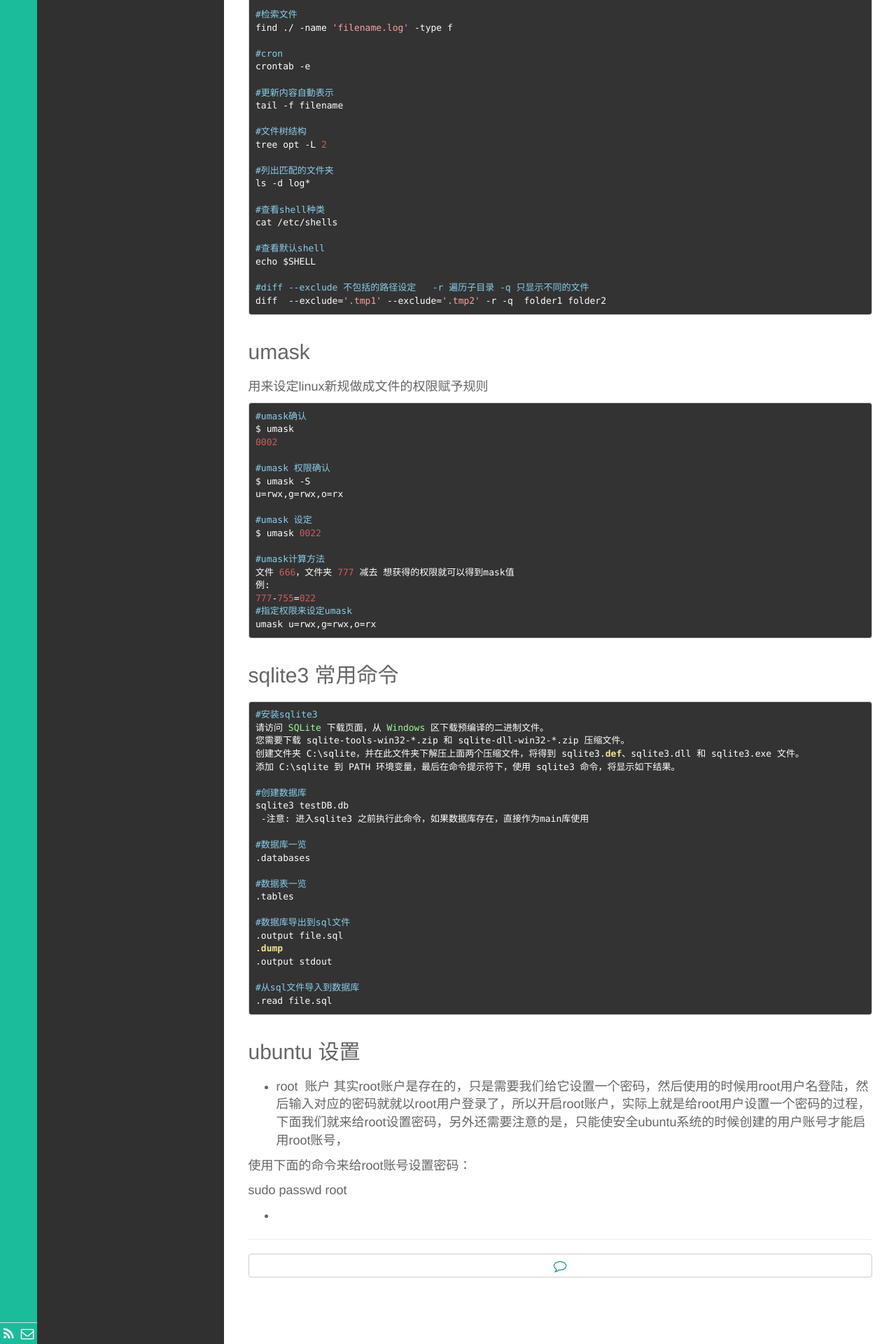
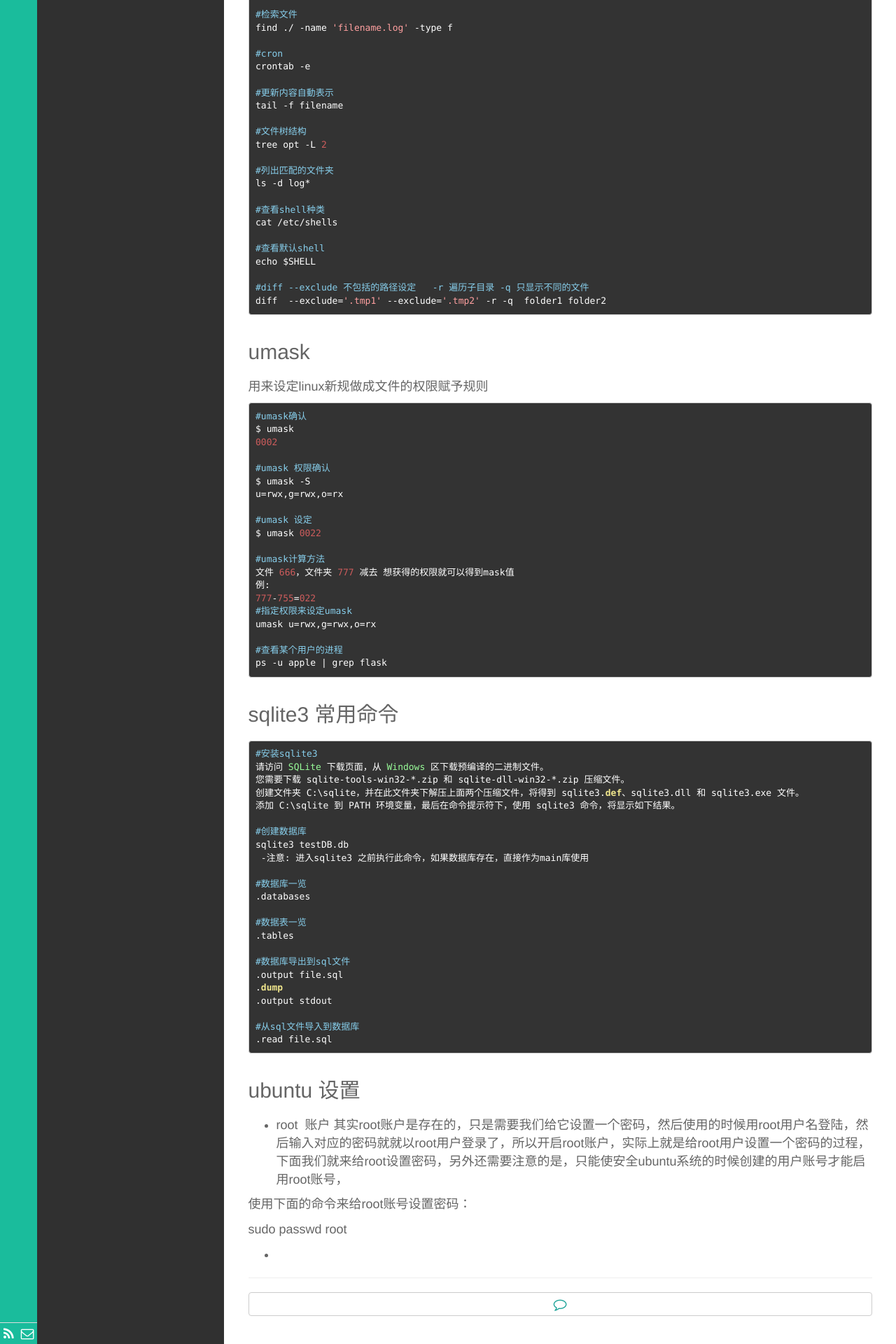
Before and after one commit to kyoyo/kyoyo.github.io, a Jekyll site: the page built from _posts/常用/2017-10-04-LinuxCommand.md, in a window 1280 px wide. Shown: the part 686-2606 px from the top of the page at 70% size. Built offline with Jekyll 4.4.1, drawn with Linux system fonts in a browser that asks for light colours; Markdown is read by kramdown in place of the engine named in the settings.

Commit message:
Update 2017-10-04-LinuxCommand.md

````diff
--- a/_posts/常用/2017-10-04-LinuxCommand.md
+++ b/_posts/常用/2017-10-04-LinuxCommand.md
@@ -80,6 +80,9 @@ $ umask 0022
 777-755=022
 #指定权限来设定umask
 umask u=rwx,g=rwx,o=rx
+
+#查看某个用户的进程
+ps -u apple | grep flask
 ```
 
 
````
